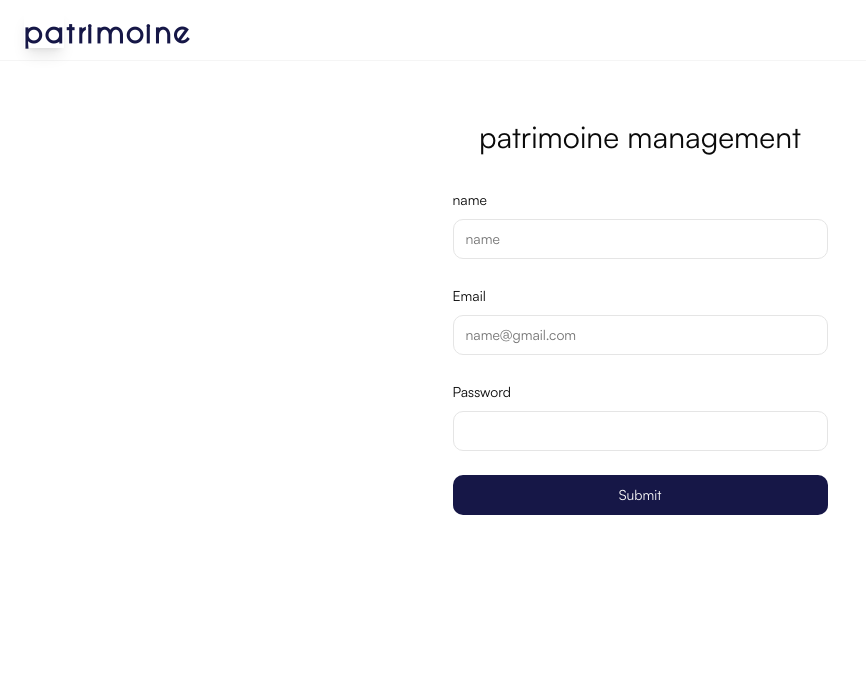
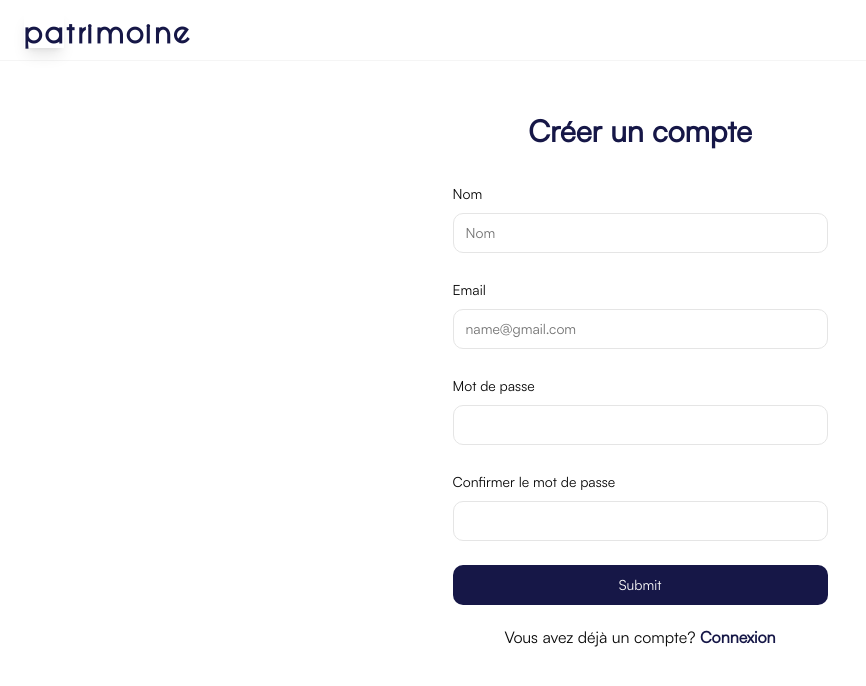
Before and after one commit to MarcHerilala/patrimoine-ui, a Next.js app: page /register in a window 1280 px wide. Shown: the top 686 px of the page, without its empty margins (0-866 px from the left). Built offline with nearby package versions, Linux system fonts and the light colour scheme; no server answers.

Commit message:
chore:add password confirmatoin

```diff
--- a/app/dashboard/layout.tsx
+++ b/app/dashboard/layout.tsx
@@ -12,9 +12,10 @@ import {
 } from "lucide-react";
 import {  } from "lucide-react";
 import Image from "next/image";
-import { usePathname } from "next/navigation";
+import { usePathname, useRouter } from "next/navigation";
 import Link from "next/link";
 import { signOut } from "next-auth/react";
+import { useSession } from "next-auth/react";
 
 export default function ProductDetailLayout({
     children,
@@ -27,6 +28,20 @@ export default function ProductDetailLayout({
             callbackUrl:"/"
         })
     }
+
+    const { data: session,status } = useSession();
+    const router = useRouter();
+
+    useEffect(() => {
+        // Vérifiez si le statut est "loading"
+        if (status === "loading") return; // Ne rien faire pendant le chargement
+
+        // Vérifiez si l'utilisateur n'est pas authentifié
+        if (status === "unauthenticated") {
+            router.push("/"); // Redirige vers la page d'accueil ou de connexion
+        }
+    }, [status, router]);
+
     return (
         <>
             <div className="relative flex h-full min-h-screen">
--- a/app/dashboard/possessions/page.tsx
+++ b/app/dashboard/possessions/page.tsx
@@ -47,7 +47,7 @@ const Page: React.FC = () => {
             return
         }
         getPossessions()
-    },[session])
+    },[session,getPossessions])
     return (
 <div className="bg-gray-50 h-full">
 
--- a/app/layout.tsx
+++ b/app/layout.tsx
@@ -1,24 +1,23 @@
+"use client";
 import "./globals.scss";
 import React, { useEffect } from "react";
 import type { Metadata } from "next";
 import Navbar from "@/components/navbar/NavBar";
-import Footer from "@/components/footer/footer";
 import { Toaster } from "@/components/ui/toaster";
 import { ThemeProvider } from "@/components/theme-provider";
 import Provider from "@/context/session";
-import { useAuthStore } from "@/store/auth-store";
-export const metadata: Metadata = {
+
+/*export const metadata: Metadata = {
     title: "patrimony managemnt app",
     description: "Generated by create next app",
-};
-
-
+};*/
 export default function RootLayout({
     children,
 }: {
     children: React.ReactNode;
 })
 {
+
 
 
     return (
--- a/app/page.tsx
+++ b/app/page.tsx
@@ -22,6 +22,7 @@ import { signIn } from "next-auth/react";
 import Link from "next/link";
 import { url } from "@/lib/api-url";
 import { useAuthStore } from "@/store/auth-store";
+import { useState } from "react";
 
 const formSchema = z.object({
     email: z.string(),
@@ -38,19 +39,24 @@ export default function Login() {
             password: "",
         },
     });
+    const [error,setError]=useState("")
+
+    const router=useRouter()
 
     async function onSubmit(values: z.infer<typeof formSchema>) {
+        setError("")
+
       const result= await signIn("credentials",{
         email:values.email,
         password:values.password,
         redirect:false
       })
       if (result?.error) {
-        alert(result.error)
+        setError("Email ou mot de passe incorrect")
 
     }
      else {
-        alert("you are authenticated")
+        router.push("/dashboard")
      }
 
 
@@ -61,7 +67,7 @@ export default function Login() {
             <div className="flex h-full flex-grow items-center justify-center">
                 <div className="mx-auto w-full max-w-[375px]">
                     <div className="my-8">
-                        <h1 className="mb-2 text-3xl text-center">patrimoine management</h1>
+                        <h1 className="mb-2 text-3xl text-center text-[#161747] font-bold">connextion</h1>
                     </div>
                     <Form {...form}>
                         <form
@@ -91,7 +97,7 @@ export default function Login() {
                                 name="password"
                                 render={({ field }) => (
                                     <FormItem>
-                                        <FormLabel>Password</FormLabel>
+                                        <FormLabel>Mot de passe</FormLabel>
                                         <FormControl>
                                             <Input type="password" {...field} />
                                         </FormControl>
@@ -100,10 +106,12 @@ export default function Login() {
                                 )}
                             />
                             <Button className="w-full bg-[#0E0F2F]" type="submit">
-                                Submit
+                                envoyer
                             </Button>
                         </form>
                     </Form>
+                    <p className="text-center mt-5 text-red-500">{error}</p>
+                    <p className="text-center mt-5">vous n &apos; avez pas de compte?<Link href={"/register"} className="font-extrabold text-[#161747]">creer un compte</Link></p>
                 </div>
             </div>
         </div>
--- a/app/register/page.tsx
+++ b/app/register/page.tsx
@@ -1,7 +1,6 @@
-
-"use client"
+"use client";
 import z from "zod";
-import { ErrorOption, useForm } from "react-hook-form";
+import { useForm } from "react-hook-form";
 import { zodResolver } from "@hookform/resolvers/zod";
 
 import { Button } from "@/components/ui/button";
@@ -13,70 +12,69 @@ import {
     FormLabel,
     FormMessage,
 } from "@/components/ui/form";
-import { redirect, useRouter } from "next/navigation";
-
+import { useRouter } from "next/navigation";
 import { Input } from "@/components/ui/input";
-
-
 import { signIn } from "next-auth/react";
 import Link from "next/link";
 import { url } from "@/lib/api-url";
 
+// Define your form schema with confirmation password validation
 const formSchema = z.object({
-    name:z.string(),
-    email: z.string(),
-    password: z.string().min(6),
+    name: z.string().min(1, "Le nom est requis"),
+    email: z.string().email("Adresse email invalide"),
+    password: z.string().min(6, "Le mot de passe doit contenir au moins 6 caractères"),
+    confirmPassword: z.string().min(6, "La confirmation du mot de passe doit contenir au moins 6 caractères"),
+}).refine(data => data.password === data.confirmPassword, {
+    message: "Les mots de passe ne correspondent pas",
+    path: ["confirmPassword"], // Indique où afficher le message d'erreur
 });
 
 export default function Home() {
-
     const form = useForm<z.infer<typeof formSchema>>({
         resolver: zodResolver(formSchema),
         defaultValues: {
-            name:"",
+            name: "",
             email: "",
             password: "",
+            confirmPassword: "",
         },
     });
 
-    const router=useRouter()
+    const router = useRouter();
 
     async function onSubmit(values: z.infer<typeof formSchema>) {
+        try {
+            const dataToSend = {
+                name: values.name,
+                email: values.email,
+                password: values.password,
+            };
 
-        try {
-            // Example: Sending data to an API endpoint
             const response = await fetch(`${url}/register`, {
                 method: 'POST',
                 headers: {
                     'Content-Type': 'application/json',
                 },
-                body: JSON.stringify(values),
+                body: JSON.stringify(dataToSend),
             });
-
-            console.log("io ny url ",url);
 
             if (!response.ok) {
                 throw new Error('Network response was not ok');
             }
 
-
-            const result= await signIn("credentials",{
-                email:values.email,
-                password:values.password,
-                redirect:false
-            })
-
+            const result = await signIn("credentials", {
+                email: values.email,
+                password: values.password,
+                redirect: false,
+            });
 
             if (result?.error) {
                 console.error("Erreur de connexion:", result.error);
                 // Afficher un message d'erreur à l'utilisateur
-              } else {
+            } else {
                 router.push("/patrimoine/create"); // Redirection vers l'URL souhaitée
-              }
+            }
 
-
-
-            // Handle successful login (e.g., redirect, show success message)
         } catch (error) {
             console.error('Error submitting form:', error);
             // Handle error (e.g., show error message)
@@ -86,27 +84,20 @@ export default function Home() {
     return (
         <div className="container h-[calc(100vh-320px)]">
             <div className="flex h-full flex-grow items-center justify-center">
-                <div className="mx-auto w-full max-w-[375px]">
+                <div className="mx-auto w-full max-w-[375px] mt-32">
                     <div className="my-8">
-                        <h1 className="mb-2 text-3xl text-center">patrimoine management</h1>
+                        <h1 className="mb-2 text-3xl text-center text-[#161747] font-bold">Créer un compte</h1>
                     </div>
                     <Form {...form}>
-                        <form
-                            onSubmit={form.handleSubmit(onSubmit)}
-                            className="space-y-6"
-                        >
+                        <form onSubmit={form.handleSubmit(onSubmit)} className="space-y-6">
                             <FormField
                                 control={form.control}
                                 name="name"
                                 render={({ field }) => (
                                     <FormItem>
-                                        <FormLabel>name</FormLabel>
+                                        <FormLabel>Nom</FormLabel>
                                         <FormControl>
-                                            <Input
-                                                type="text"
-                                                placeholder="name"
-                                                {...field}
-                                            />
+                                            <Input type="text" placeholder="Nom" {...field} />
                                         </FormControl>
                                         <FormMessage />
                                     </FormItem>
@@ -120,11 +111,7 @@ export default function Home() {
                                     <FormItem>
                                         <FormLabel>Email</FormLabel>
                                         <FormControl>
-                                            <Input
-                                                type="text"
-                                                placeholder="name@gmail.com"
-                                                {...field}
-                                            />
+                                            <Input type="email" placeholder="name@gmail.com" {...field} />
                                         </FormControl>
                                         <FormMessage />
                                     </FormItem>
@@ -136,7 +123,21 @@ export default function Home() {
                                 name="password"
                                 render={({ field }) => (
                                     <FormItem>
-                                        <FormLabel>Password</FormLabel>
+                                        <FormLabel>Mot de passe</FormLabel>
+                                        <FormControl>
+                                            <Input type="password" {...field} />
+                                        </FormControl>
+                                        <FormMessage />
+                                    </FormItem>
+                                )}
+                            />
+
+                            <FormField
+                                control={form.control}
+                                name="confirmPassword"
+                                render={({ field }) => (
+                                    <FormItem>
+                                        <FormLabel>Confirmer le mot de passe</FormLabel>
                                         <FormControl>
                                             <Input type="password" {...field} />
                                         </FormControl>
@@ -149,6 +150,7 @@ export default function Home() {
                             </Button>
                         </form>
                     </Form>
+                    <p className="text-center mt-5">Vous avez déjà un compte? <Link href={"/"} className="font-extrabold text-[#161747]">Connexion</Link></p>
                 </div>
             </div>
         </div>
```
